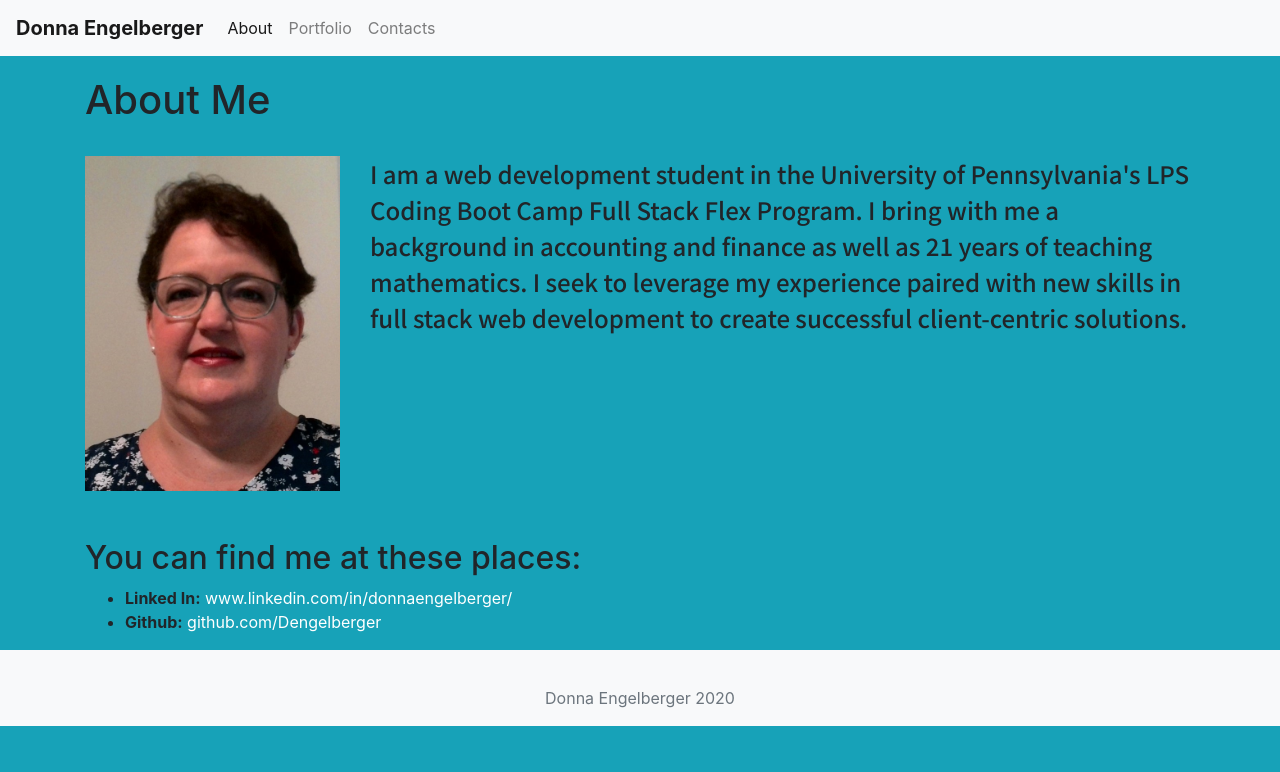
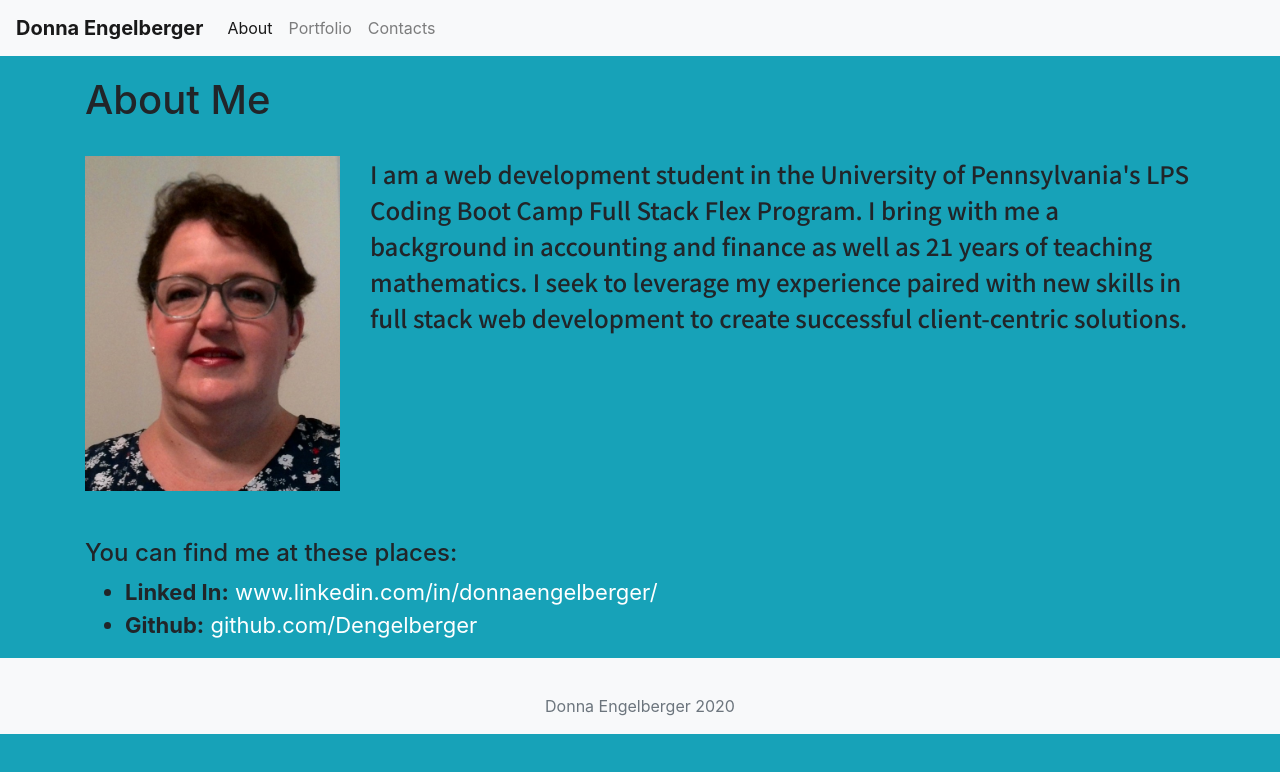
Before and after one commit to Dengelberger/Dengelberger.github.io, a plain HTML site: page index.html in a window 1280 px wide. Drawn offline with nearby package versions, Linux system fonts and the light colour scheme.

Commit message:
Fixed the font size of the contact information on the About page.

```diff
--- a/style.css
+++ b/style.css
@@ -28,3 +28,9 @@ p {
 ul a {
     color: white;
 }
+#contact-info h2 {
+    font-size: 24px;
+}
+#contact-info ul li {
+    font-size: 22px;
+}
```
